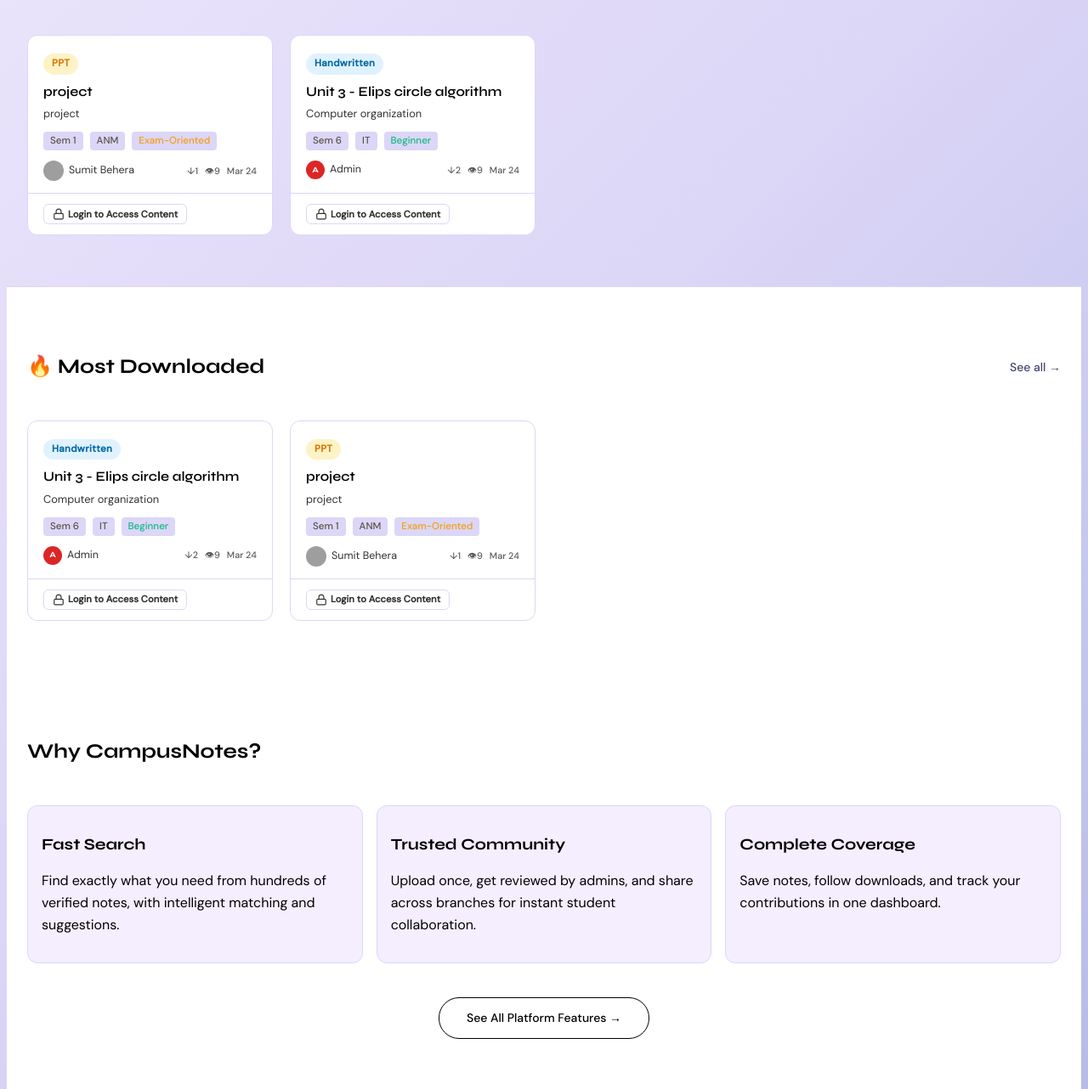
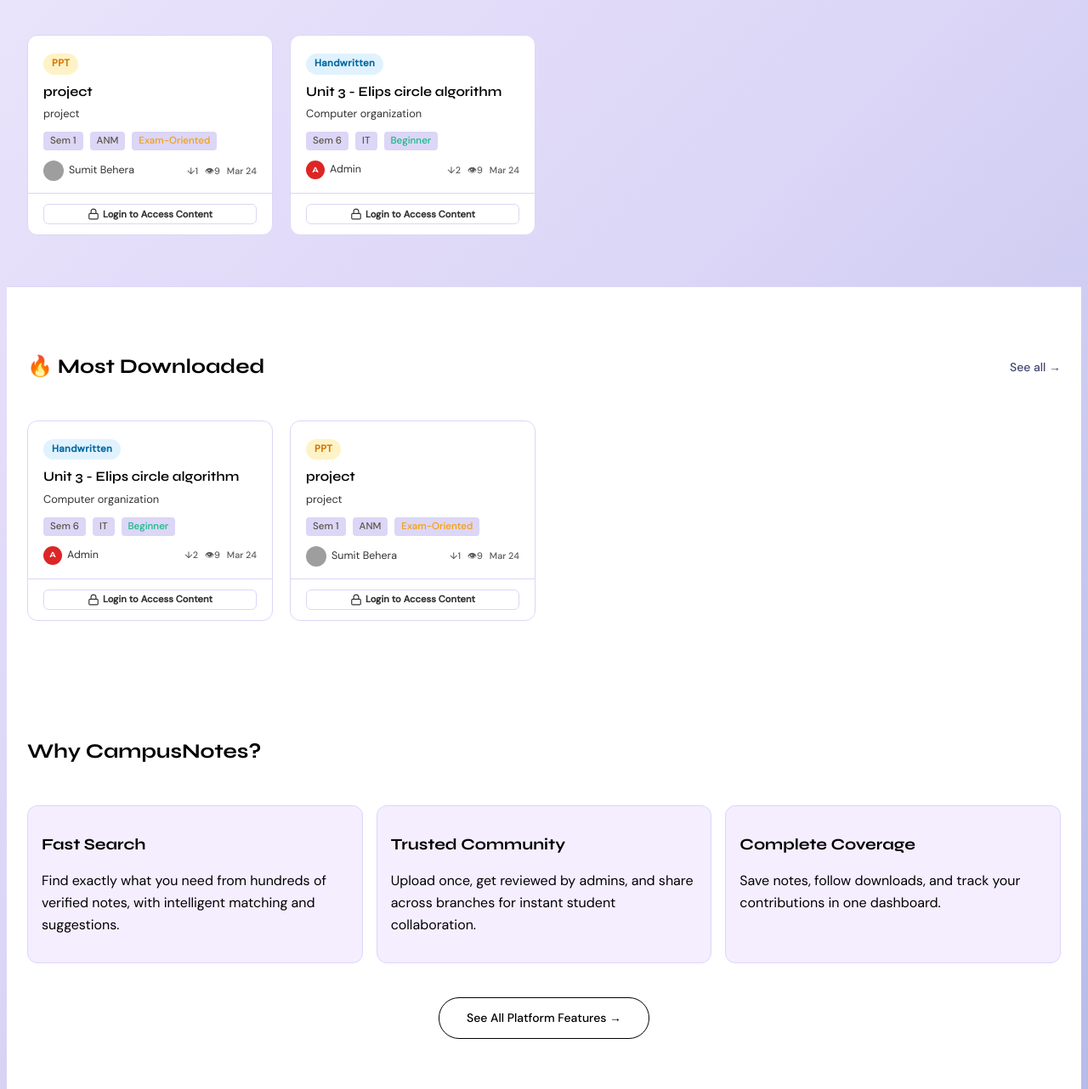
Before and after one commit to SumitBehera720/CampusNotes, a Flask app: page / in a window 1280 px wide. Shown: the part 954-2236 px from the top of the page at 85% size. Run offline with Flask 3, Linux system fonts and the light colour scheme; data comes from the database, SQL or seed files in the repository; grey boxes are pictures that could not be loaded.

Commit message:
Center note action buttons on cards

```diff
--- a/templates/notes/_note_card.html
+++ b/templates/notes/_note_card.html
@@ -38,7 +38,7 @@
     </span>
   </div>
   <div class="note-card-bottom">
-    <div class="note-actions-pro">
+    <div class="note-actions-pro" style="width: 100%; justify-content: center;">
       {% if is_auth %}
       <button class="action-btn-pro action-save {{ 'saved' if note_id in saved_ids else '' }}"
               onclick="toggleSave({{ note_id }}, this)"
```
